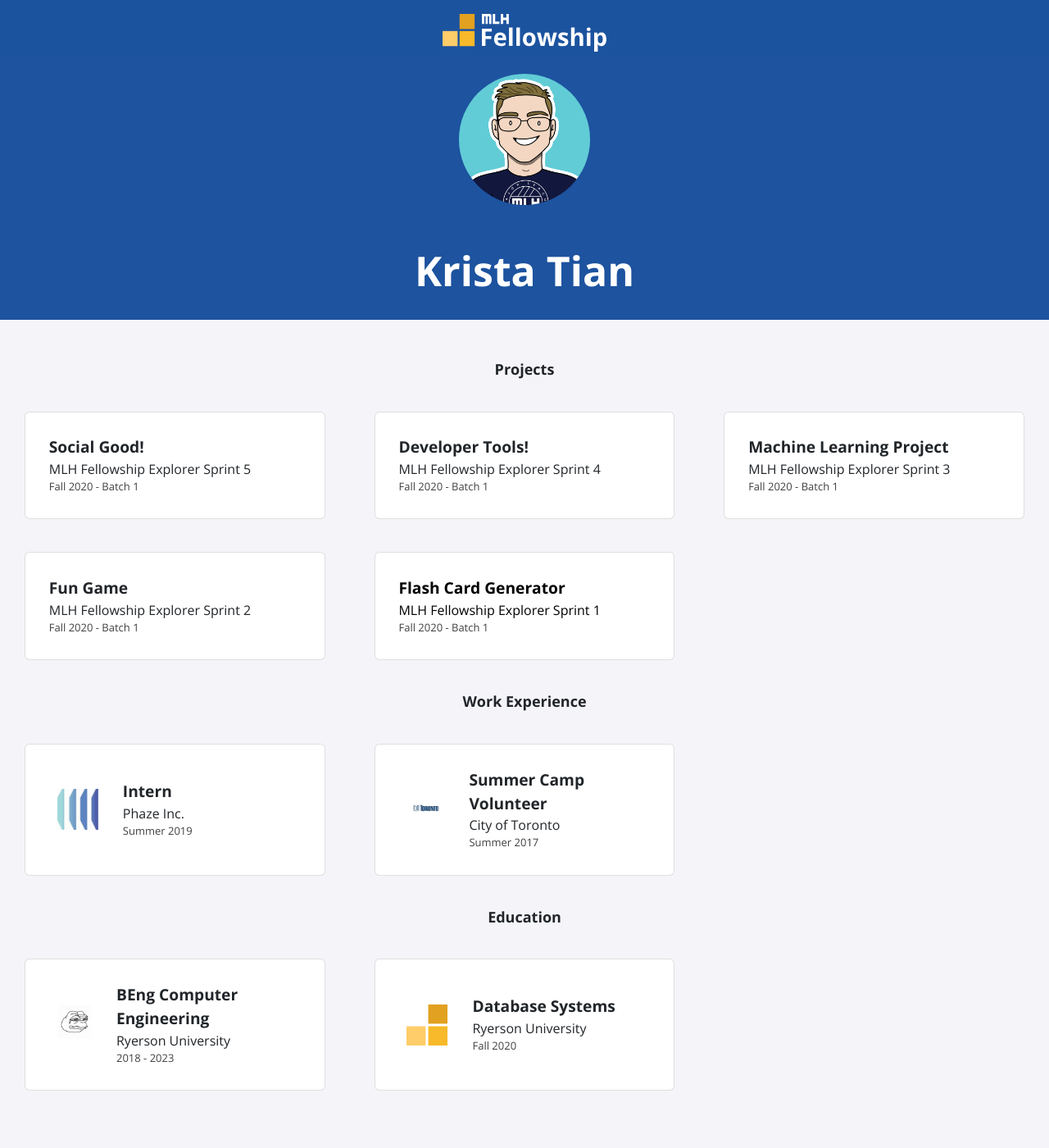
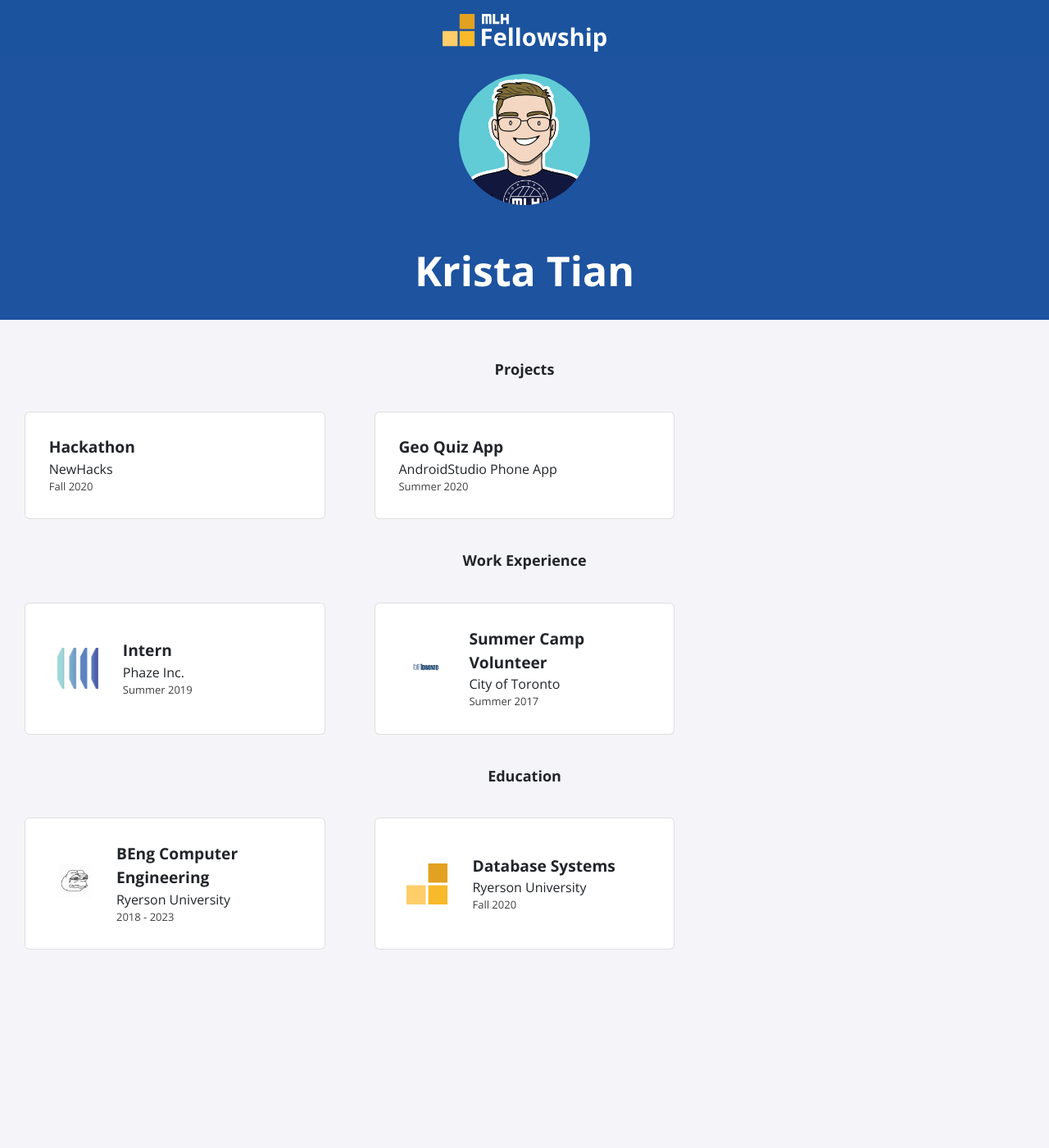
Before and after one commit to kristatian/kristatian.github.io, a Jekyll site: the page built from index.html, in a window 1280 px wide. Shown: the whole page at 82% size. Built offline with Jekyll 4.4.1, drawn with Linux system fonts in a browser that asks for light colours; nearby versions of some CDN libraries; after the commit the page ends 1228 px from its top, so only the background shows below that.

Commit message:
Update project.yml with some projects

```diff
--- a/_data/projects.yml
+++ b/_data/projects.yml
@@ -1,20 +1,7 @@
-- title: Social Good!
-  event: MLH Fellowship Explorer Sprint 5
-  date: Fall 2020 - Batch 1
+- title: Hackathon
+  event: NewHacks
+  date: Fall 2020
 
-- title: Developer Tools!
-  event: MLH Fellowship Explorer Sprint 4
-  date: Fall 2020 - Batch 1
-
-- title: Machine Learning Project
-  event: MLH Fellowship Explorer Sprint 3
-  date: Fall 2020 - Batch 1
-
-- title: Fun Game
-  event: MLH Fellowship Explorer Sprint 2
-  date: Fall 2020 - Batch 1
-
-- title: Flash Card Generator
-  event: MLH Fellowship Explorer Sprint 1
-  date: Fall 2020 - Batch 1
-  page-name: sprint1
+- title: Geo Quiz App
+  event: AndroidStudio Phone App
+  date: Summer 2020
```
